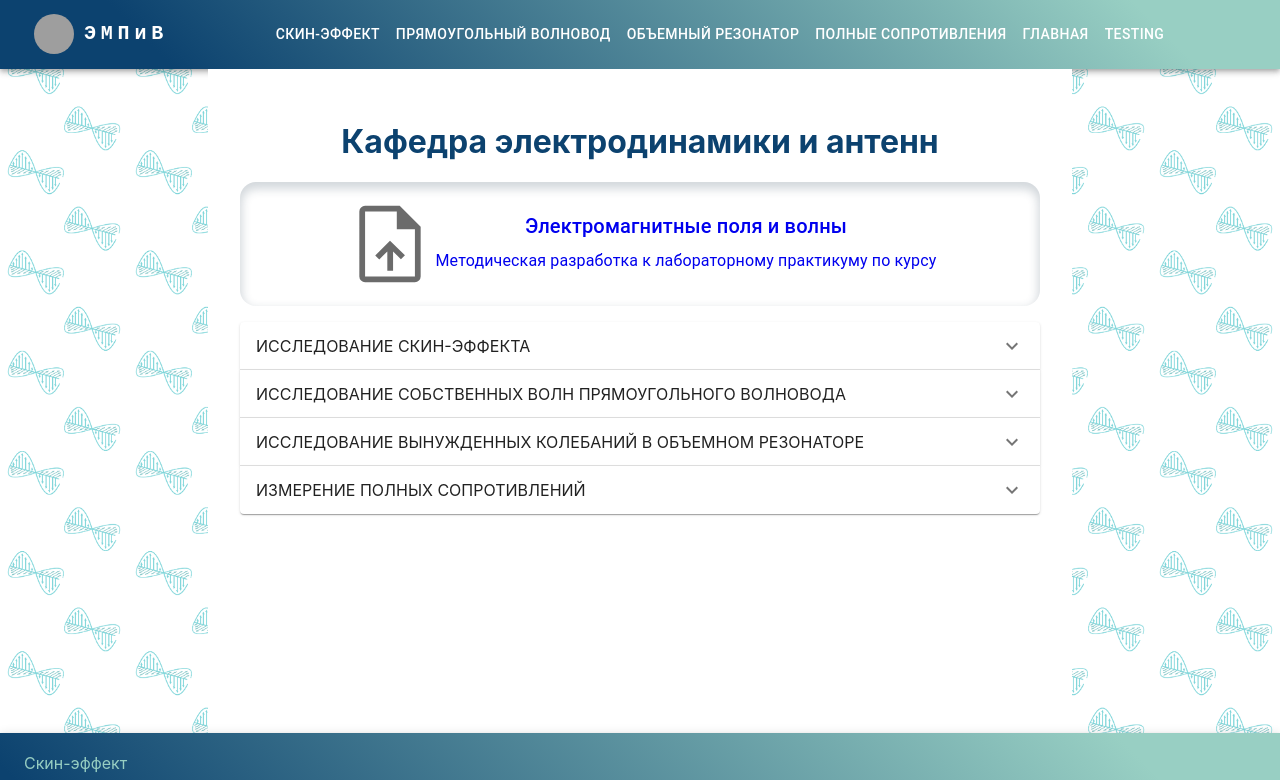
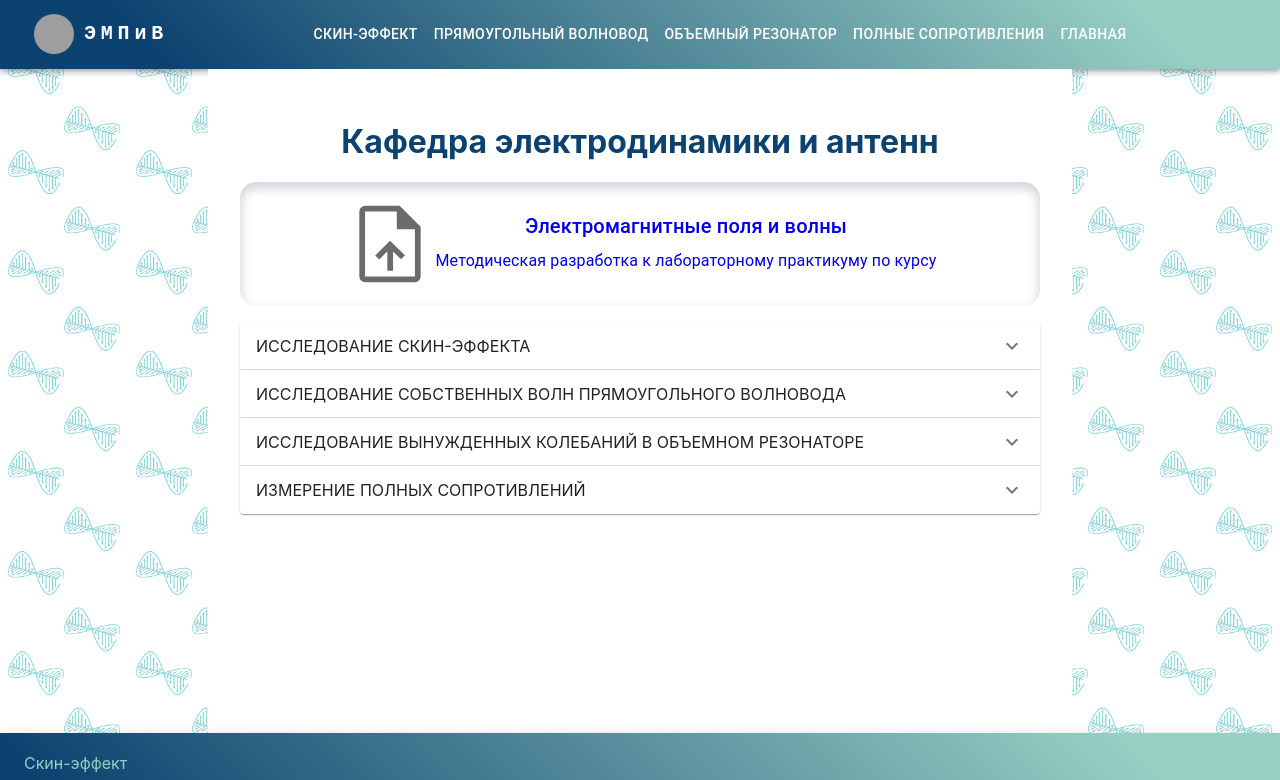
Before and after one commit to tsentavta/empiv, a React (Create React App) app: page / in a window 1280 px wide. Shown: the top 780 px of the page. Built offline with nearby package versions, Linux system fonts and the light colour scheme; grey boxes are pictures that could not be loaded.

Commit message:
fix fhysics, add Plot

```diff
--- a/src/pages.js
+++ b/src/pages.js
@@ -43,10 +43,6 @@ const pages = [
         href: "Main",
         string: 'Главная'
     },
-    {
-        href: "Testing",
-        string: 'Testing'
-    },
 
 
 ];
--- a/src/pages/Testing.js
+++ b/src/pages/Testing.js
@@ -6,7 +6,6 @@ import {useEffect, useState} from "react";
 import cx from "classnames";
 import XPosition from "../components/Block/XPosition/XPosition";
 import Box from "@mui/material/Box";
-import uPlot from "uplot";
 import { Line } from 'react-chartjs-2';
 import {
     Chart as ChartJS,
```
